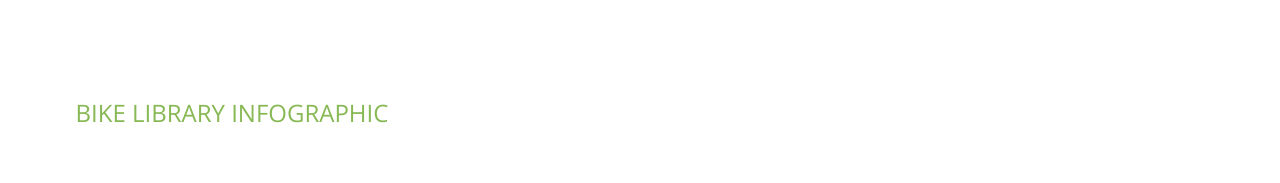
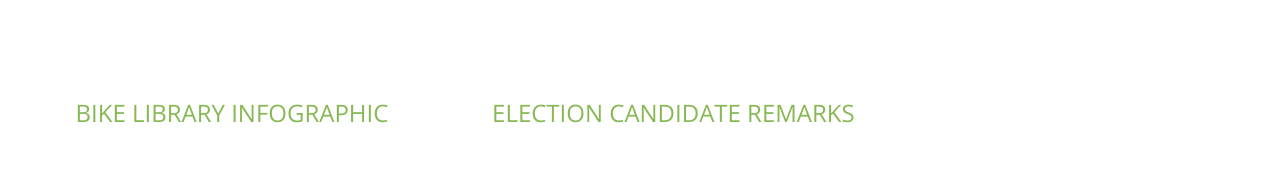
Before and after one commit to zqian50/testnextjsghpages, a Next.js app: page / in a window 1280 px wide. Shown: the part 402-585 px from the top of the page. Built offline with nearby package versions, Linux system fonts and the light colour scheme.

Commit message:
Update Navbar.js

```diff
--- a/components/Navbar.js
+++ b/components/Navbar.js
@@ -29,6 +29,7 @@
          <a className={styles.light} href="https://forms.gle/QuYFDKWaRHTT8Gh96" target="_blank" rel="noopener noreferrer">STUYBIKE LIBRARY RESERVATION</a>
          <a className={styles.light} href="https://stuybike.org/comp">BIKE DESIGN COMPETITION</a>
          <a className={styles.light} href="https://stuybike.org/SBCinfographic.pdf" target="_blank" rel="noopener noreferrer">BIKE LIBRARY INFOGRAPHIC</a>
+         <a className={styles.light} href="https://docs.google.com/document/d/12KAs5IuUd_RFgbrIHyHyqXExSWIxz35TI_TAbNVKj0c/edit?usp=sharing" target="_blank" rel="noopener noreferrer">ELECTION CANDIDATE REMARKS</a>
       </div>
     </div>
 
```
